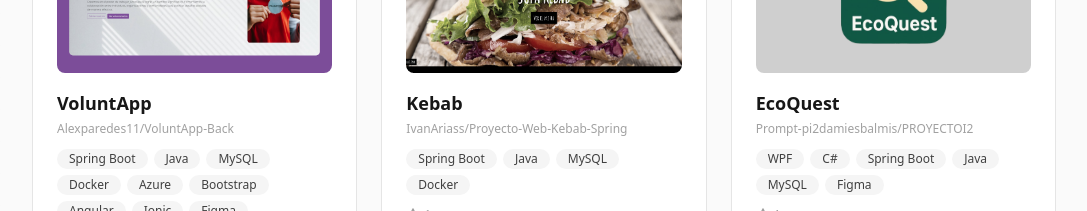
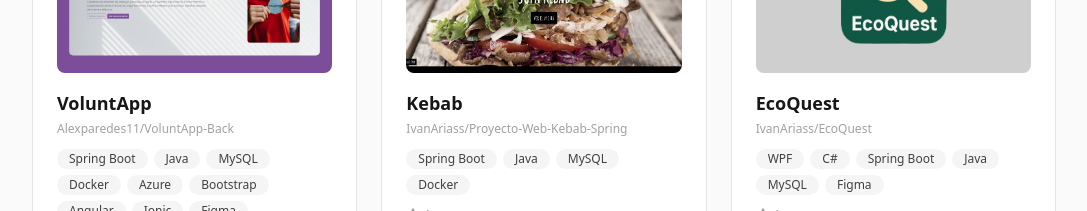
Before and after one commit to IvanAriass/Portfolio, a React (Vite) app: page / in a window 1280 px wide. Shown: the part 1860-2071 px from the top of the page, without its empty margins (96-1183 px from the left). Built offline with nearby package versions, Linux system fonts and the light colour scheme.

Commit message:
Actualización de datos

```diff
--- a/src/data/projects.ts
+++ b/src/data/projects.ts
@@ -45,12 +45,12 @@ export const projects: Project[] = [
     images: getProjectImages('ecoquest', ecoquestImg),
     tags: ['WPF', 'C#', 'Spring Boot', 'Java', 'MySQL', 'Figma'],
     links: [
-      { label: 'Código', url: 'https://github.com/Prompt-pi2damiesbalmis/PROYECTOI2', type: 'github' },
+      { label: 'Código', url: 'https://github.com/IvanAriass/EcoQuest', type: 'github' },
     ],
     featured: true,
     year: 2026,
     stars: 1,
-    repo: 'Prompt-pi2damiesbalmis/PROYECTOI2',
+    repo: 'IvanAriass/EcoQuest',
   },
   {
     id: 'clima',
--- a/src/data/skills.ts
+++ b/src/data/skills.ts
@@ -28,5 +28,5 @@ export const skills: Skill[] = [
   { id: 'github-projects', name: 'GitHub Projects', category: 'tools', level: 4 },
   { id: 'obsidian', name: 'Obsidian', category: 'tools', level: 4 },
   { id: 'csharp', name: 'C#', category: 'languages', level: 3 },
-  { id: 'wpf', name: 'WPF', category: 'frontend', level: 3 },
+  { id: 'wpf', name: 'WPF', category: 'frontend', level: 4 },
 ]
```
